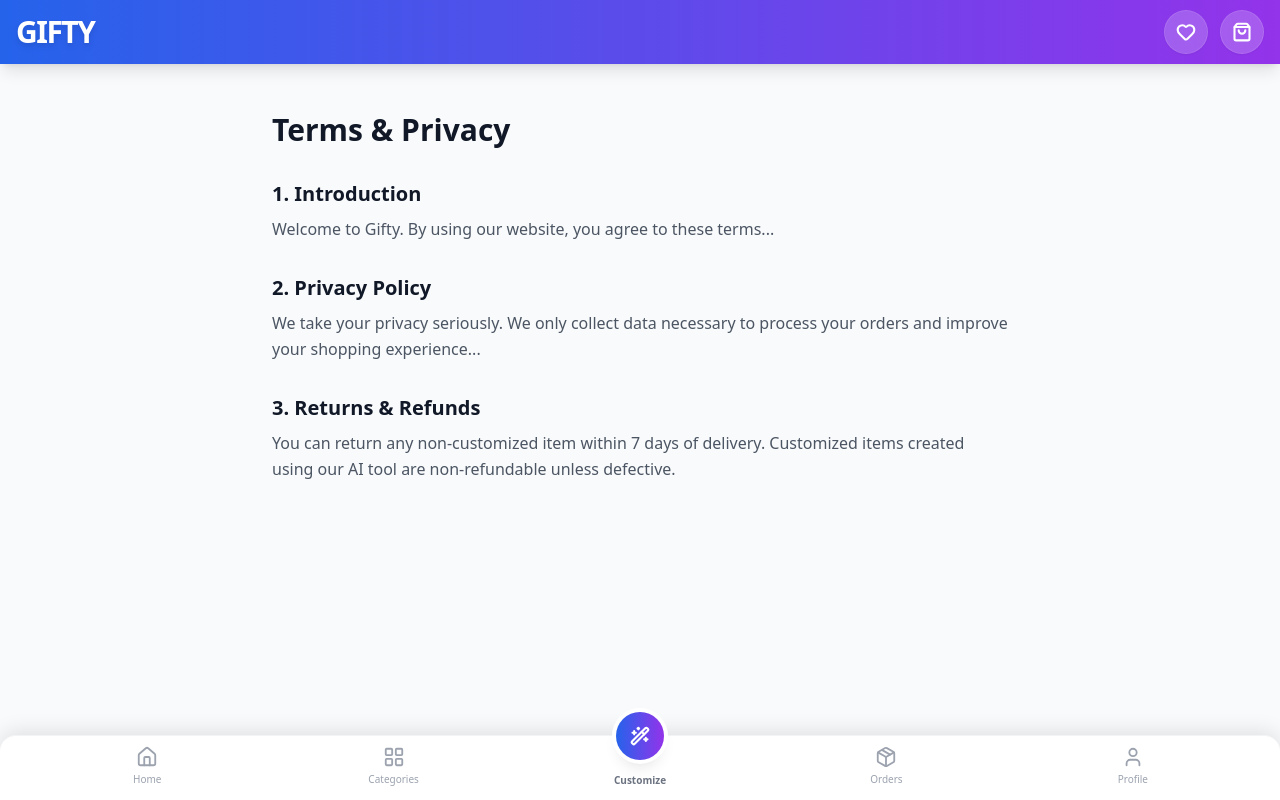
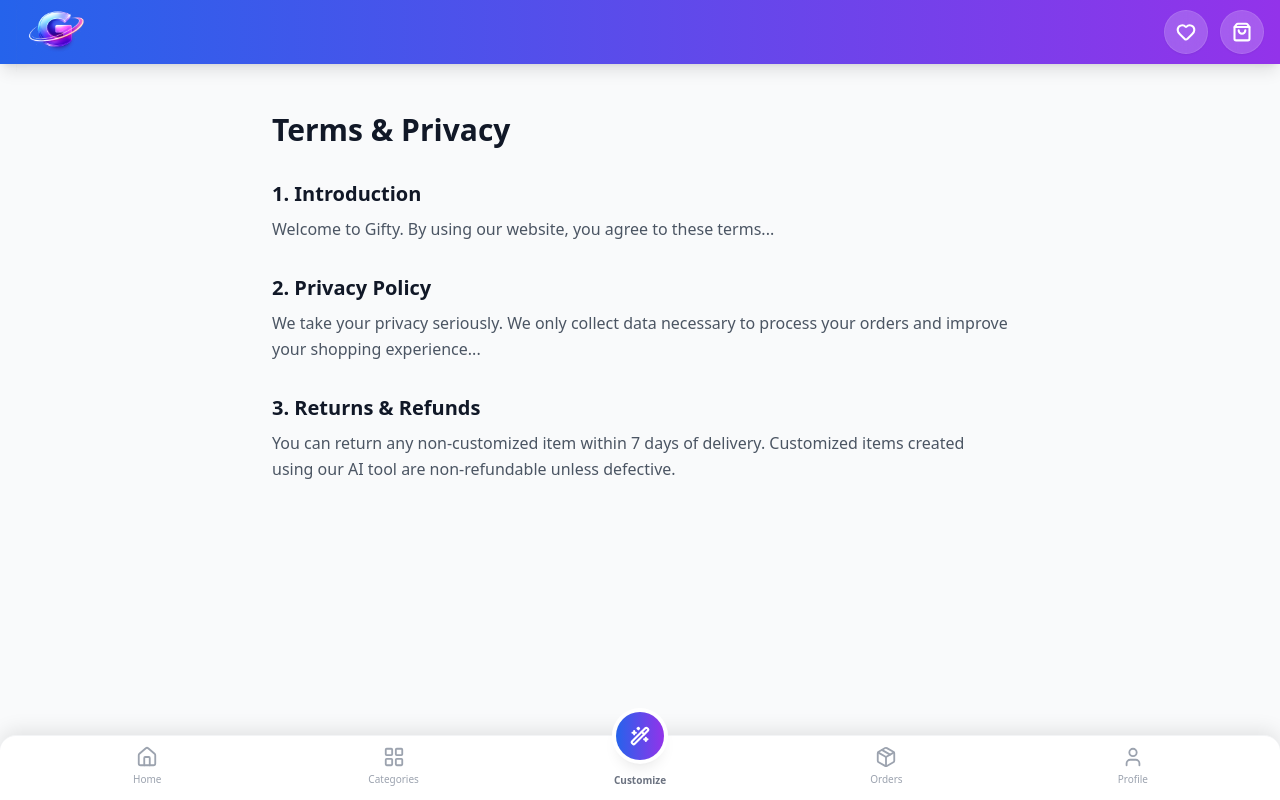
Before and after one commit to Parth-053/Gifty, a React (Vite) app in the folder client/: page /terms in a window 1280 px wide. Built offline with nearby package versions, Linux system fonts and the light colour scheme; no server answers.

Commit message:
add logo

```diff
--- a/client/index.html
+++ b/client/index.html
@@ -2,9 +2,9 @@
 <html lang="en">
   <head>
     <meta charset="UTF-8" />
-    <link rel="icon" type="image/svg+xml" href="/vite.svg" />
+    <link rel="icon" type="image/svg+xml" href="/logo.png" />
     <meta name="viewport" content="width=device-width, initial-scale=1.0" />
-    <title>client</title>
+    <title>Gifty : Gifting Platform</title>
   </head>
   <body>
     <div id="root"></div>
--- a/client/src/components/layout/Navbar.jsx
+++ b/client/src/components/layout/Navbar.jsx
@@ -17,9 +17,7 @@ const Navbar = () => {
           to="/"
           className="group flex flex-col justify-center"
         >
-          <span className="text-2xl sm:text-3xl font-black tracking-tighter text-white drop-shadow-md">
-            GIFTY
-          </span>
+          <img src="/logo.png" alt="Gifty Logo" className="h-20 w-auto mx-0" />
         </Link>
 
         {/* 2. Icons - White Glassy Buttons */}
```
Also changed, not shown: client/public/logo.png (added).
